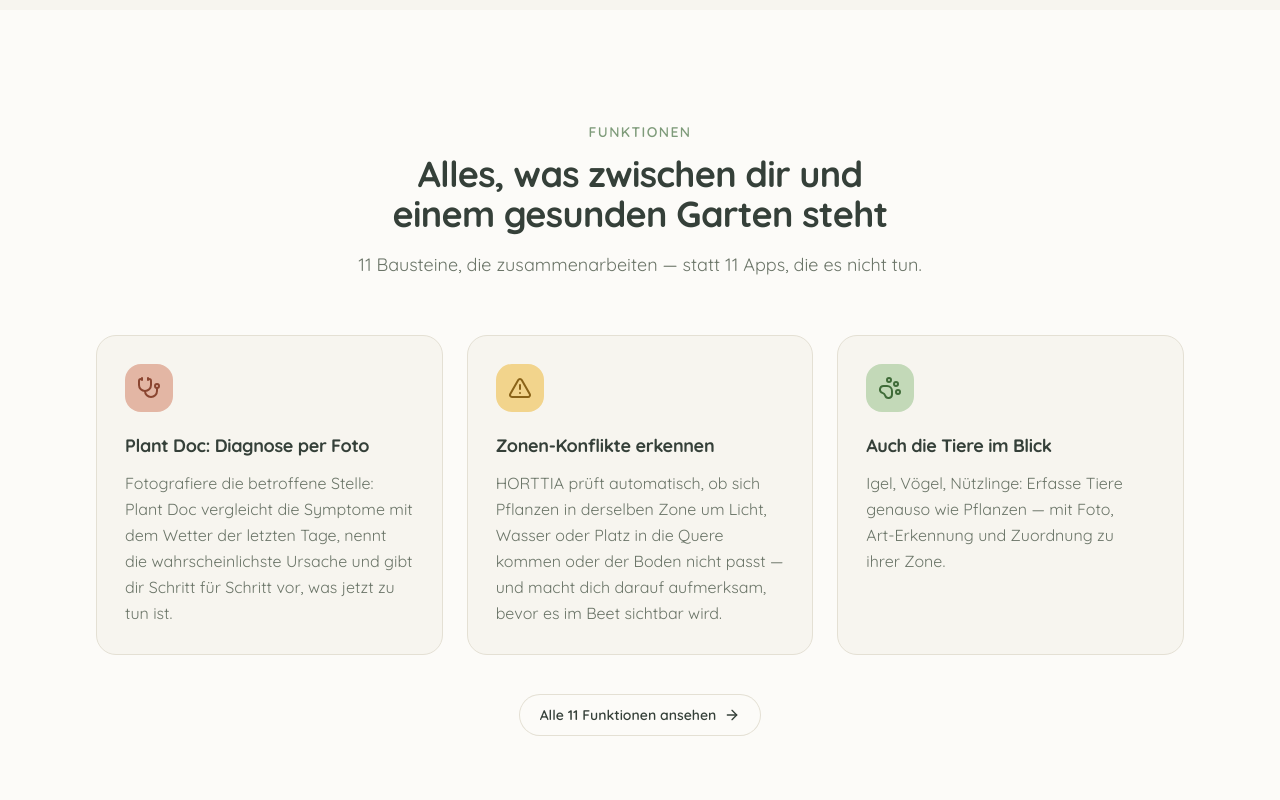
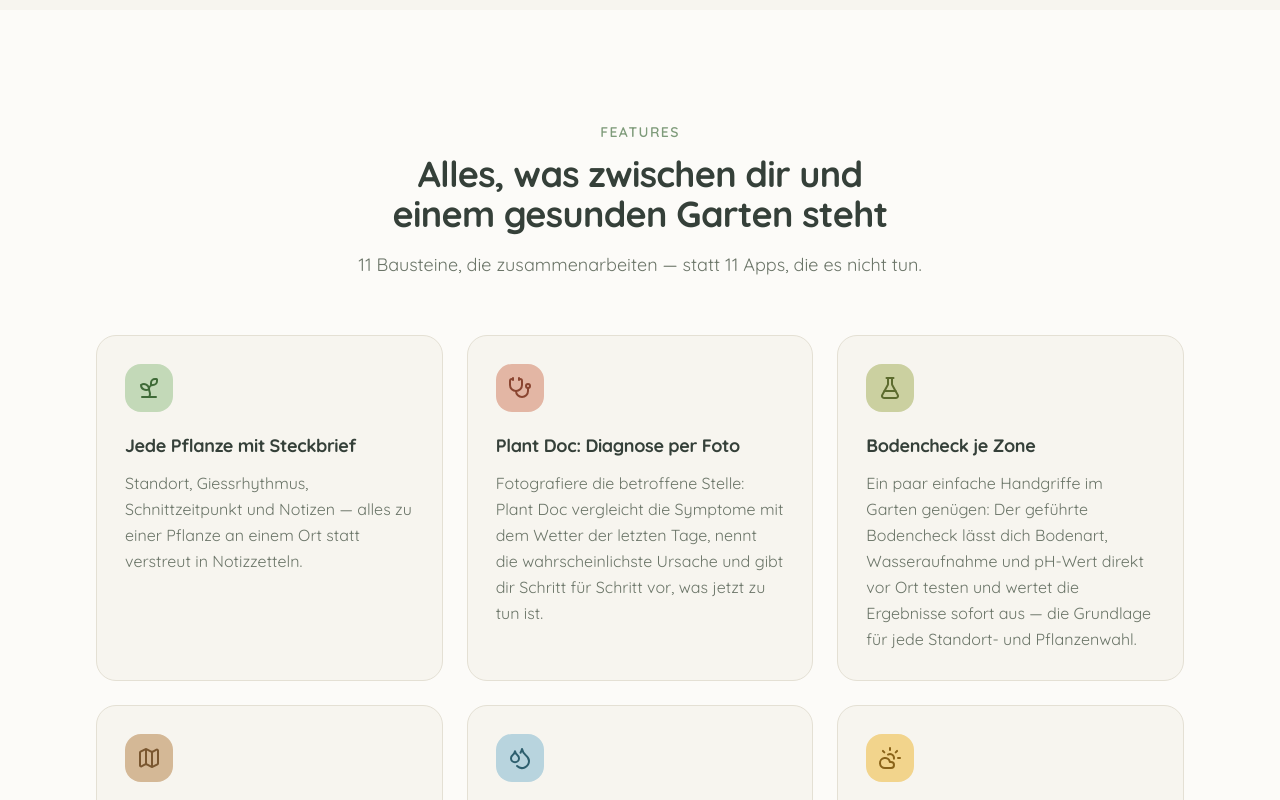
Before and after one commit to MichaelVeikkoSeiler/marketing-page, a Next.js app: page / in a window 1280 px wide. Shown: the part 880-1680 px from the top of the page. Built offline with nearby package versions, Linux system fonts and the light colour scheme; no server answers.

Commit message:
Textkorrekturen 4

```diff
--- a/app/features/page.tsx
+++ b/app/features/page.tsx
@@ -21,7 +21,7 @@ export const metadata: Metadata = {
 export default function FeaturesPage() {
   return (
     <>
-      <Features />
+      <Features as="h1" />
       <Cta />
     </>
   );
--- a/app/page.tsx
+++ b/app/page.tsx
@@ -1,5 +1,5 @@
 import { Hero } from "@/components/sections/hero";
-import { FeaturesTeaser } from "@/components/sections/features-teaser";
+import { Features } from "@/components/sections/features";
 import { HowItWorks } from "@/components/sections/how-it-works";
 import { Testimonials } from "@/components/sections/testimonials";
 import { Cta } from "@/components/sections/cta";
@@ -29,7 +29,7 @@ export default function Page() {
         dangerouslySetInnerHTML={{ __html: JSON.stringify(jsonLd) }}
       />
       <Hero />
-      <FeaturesTeaser />
+      <Features />
       <HowItWorks />
       <Testimonials />
       <Cta />
--- a/components/sections/features-teaser.tsx
+++ /dev/null
@@ -1,67 +0,0 @@
-import { AlertTriangle, ArrowRight, PawPrint, Stethoscope } from "lucide-react";
-import { Section, SectionHeading } from "@/components/ui/section";
-import { ButtonLink } from "@/components/ui/button";
-import { features } from "@/lib/site-config";
-
-const highlightIcons = {
-  stethoscope: Stethoscope,
-  alertTriangle: AlertTriangle,
-  pawPrint: PawPrint,
-} as const;
-
-const accents: Record<string, string> = {
-  clay: "bg-clay text-clay-text",
-  sun: "bg-sun text-sun-text",
-  care: "bg-care text-care-text",
-};
-
-/** Drei ausgewählte Funktionen als Teaser — die vollständige Liste lebt auf /features. */
-export function FeaturesTeaser() {
-  const highlights = features.filter((f) =>
-    (["stethoscope", "alertTriangle", "pawPrint"] as const).includes(
-      f.icon as "stethoscope" | "alertTriangle" | "pawPrint",
-    ),
-  );
-
-  return (
-    <Section id="funktionen" className="bg-warm-white">
-      <SectionHeading
-        kicker="Funktionen"
-        title="Alles, was zwischen dir und einem gesunden Garten steht"
-        description={`${features.length} Bausteine, die zusammenarbeiten — statt ${features.length} Apps, die es nicht tun.`}
-      />
-
-      <div className="mt-14 grid gap-6 sm:grid-cols-3">
-        {highlights.map((feature) => {
-          const Icon =
-            highlightIcons[feature.icon as keyof typeof highlightIcons];
-          return (
-            <article
-              key={feature.title}
-              className="rounded-card border border-line bg-cream p-7"
-            >
-              <span
-                className={`grid h-12 w-12 place-items-center rounded-2xl ${accents[feature.accent]}`}
-              >
-                <Icon className="h-6 w-6" aria-hidden />
-              </span>
-              <h3 className="mt-5 text-lg font-bold text-forest">
-                {feature.title}
-              </h3>
-              <p className="mt-2.5 leading-relaxed text-forest-muted">
-                {feature.description}
-              </p>
-            </article>
-          );
-        })}
-      </div>
-
-      <div className="mt-10 text-center">
-        <ButtonLink href="/features" variant="secondary">
-          Alle {features.length} Funktionen ansehen
-          <ArrowRight className="h-4 w-4" aria-hidden />
-        </ButtonLink>
-      </div>
-    </Section>
-  );
-}
--- a/components/sections/features.tsx
+++ b/components/sections/features.tsx
@@ -39,11 +39,11 @@ const accents: Record<Feature["accent"], string> = {
   moss: "bg-moss text-moss-text",
 };
 
-export function Features() {
+export function Features({ as }: { as?: "h1" | "h2" } = {}) {
   return (
     <Section id="funktionen" className="bg-warm-white">
       <SectionHeading
-        as="h1"
+        as={as}
         kicker="Features"
         title="Alles, was zwischen dir und einem gesunden Garten steht"
         description={`${features.length} Bausteine, die zusammenarbeiten — statt ${features.length} Apps, die es nicht tun.`}
```
